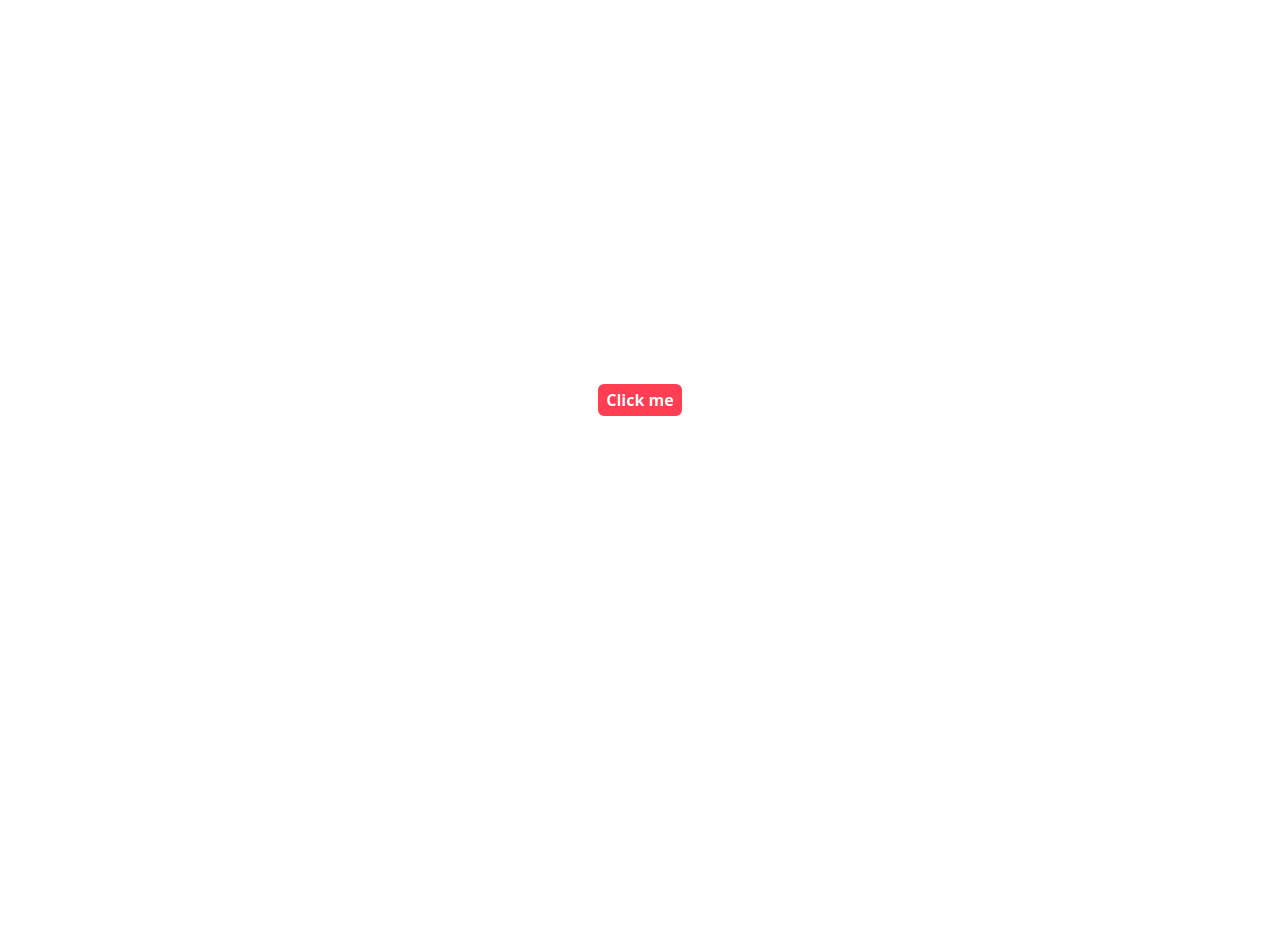
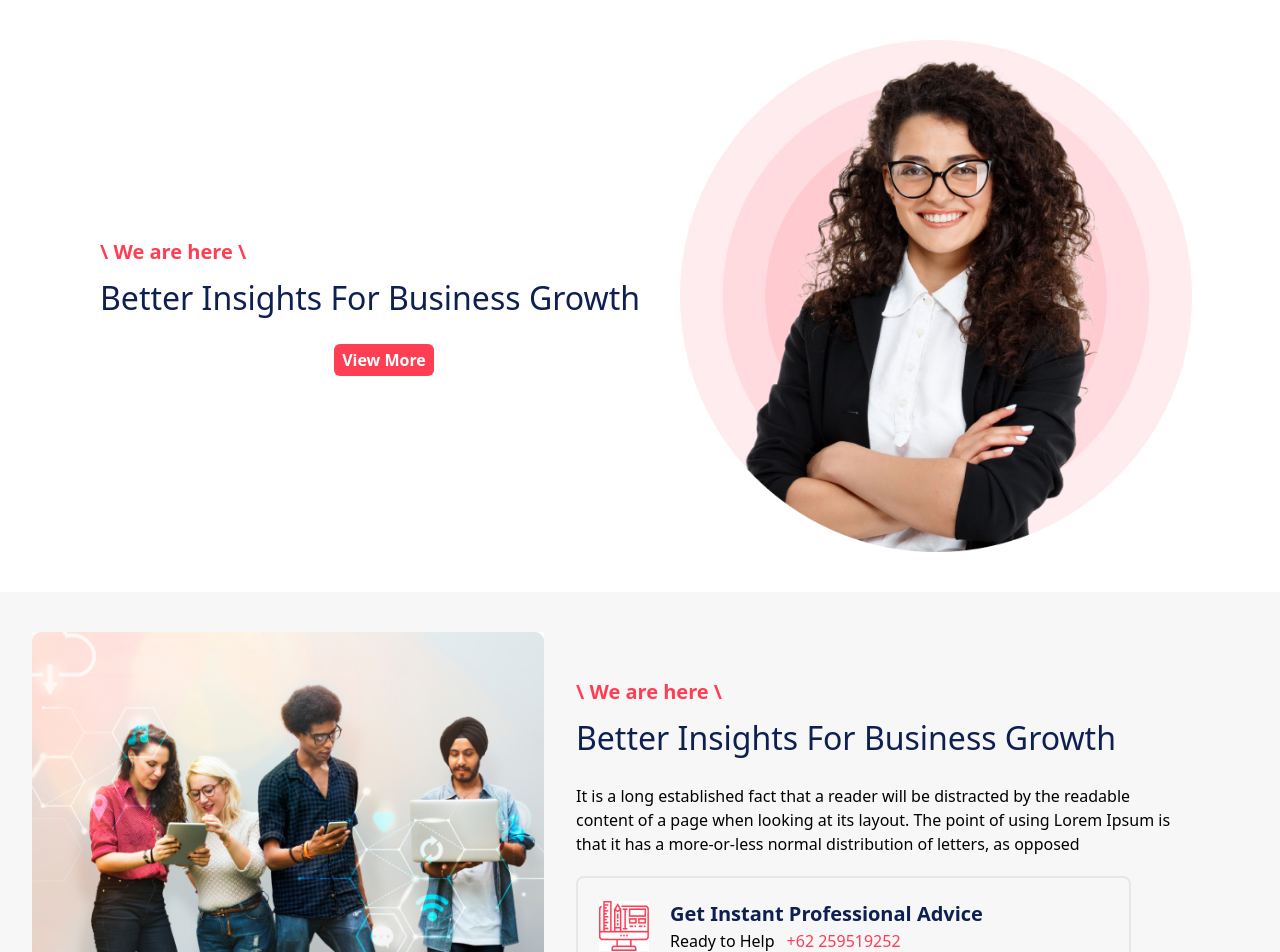
Before and after one commit to muhamademiralfani/latihan-pertemuan-29, a React app: page / in a window 1280 px wide. Shown: the top 952 px of the page. Before the commit the page ends 800 px from the top, so only its background shows below. Built offline with nearby package versions, Linux system fonts and the light colour scheme; the HTML template or start-up script is replaced by a standard one.

Commit message:
feat(Pages): Add Home Pages
Add Hero Section and About Section

```diff
--- a/src/App.jsx
+++ b/src/App.jsx
@@ -1,12 +1,12 @@
-import React from 'react'
-import Button from './Components/Button'
+import React from "react";
+import Home from "./Pages/Home";
 
-const App = () => {
+function App() {
   return (
-    <div className='flex flex-col items-center justify-center h-screen'>
-      <Button>Click me</Button>
-    </div>
-  )
+    <>
+      <Home />
+    </>
+  );
 }
 
-export default App
+export default App;
--- a/src/Components/SectionTitle.jsx
+++ b/src/Components/SectionTitle.jsx
@@ -1,9 +1,9 @@
 import React from "react";
 
-const Header = ({ breadcrumb, sectionTitle }) => {
+const SectionTitle = ({ breadcrumb, sectionTitle }) => {
   return (
     <>
-      <div className="flex flex-col justify-center min-h-72 pl-3 pr-10">
+      <div className="flex flex-col justify-center min-h-32 pl-3 pr-10">
         <h1 className="text-accent text-xl py-1 text-left font-bold">
           \ {breadcrumb} \
         </h1>
@@ -13,4 +13,4 @@ const Header = ({ breadcrumb, sectionTitle }) => {
   );
 };
 
-export default Header;
+export default SectionTitle;
--- a/src/Pages/Home.jsx
+++ b/src/Pages/Home.jsx
@@ -0,0 +1,68 @@
+import React from "react";
+import SectionTitle from "../Components/SectionTitle";
+import Button from "../Components/Button";
+import Group65Image from "../assets/img/Group 65.jpg";
+import MaskGroupImage from "../assets/img/Mask Group.jpg";
+import InfoCard from "../Components/InfoCard";
+import BlackIcon from "../assets/img/Black.jpg";
+
+const Home = () => {
+  return (
+    <div>
+      {/* Hero section START */}
+      <div className="flex flex-row items-center justify-center px-8 py-10">
+        <div className="flex flex-col items-center justify-center">
+          <SectionTitle
+            sectionTitle="Better Insights For Business Growth"
+            breadcrumb="We are here"
+          />
+          <Button children="View More" />
+        </div>
+        <div flex flex-col items-center justify-center>
+          <img
+            src={Group65Image}
+            alt=""
+            className="max-w-lg max-h-lg rounded-xl"
+          />
+        </div>
+      </div>
+      {/* Hero section END */}
+
+      {/* About section START */}
+      <div className="flex flex-row items-center justify-center px-8 py-10 bg-secondary">
+        <div flex flex-col items-center justify-center>
+          <img
+            src={MaskGroupImage}
+            alt=""
+            className="max-w-lg max-h-lg rounded-5"
+          />
+        </div>
+
+        <div className="flex flex-col items-start justify-center px-5">
+          <SectionTitle
+            sectionTitle="Better Insights For Business Growth"
+            breadcrumb="We are here"
+          />
+          <p className="text-base pl-3 pr-10">
+            It is a long established fact that a reader will be distracted by
+            the readable content of a page when looking at its layout. The point
+            of using Lorem Ipsum is that it has a more-or-less normal
+            distribution of letters, as opposed
+          </p>
+          <div className="mt-5 ml-3">
+            <InfoCard
+              bgImage="bg-secondary"
+              title="Get Instant Professional Advice"
+              image={BlackIcon}
+              desc="Ready to Help"
+              number="+62 259519252"
+            />
+          </div>
+        </div>
+      </div>
+      {/* About section END */}
+    </div>
+  );
+};
+
+export default Home;
```
Also changed, not shown: src/main.jsx (+8 -8 lines).
